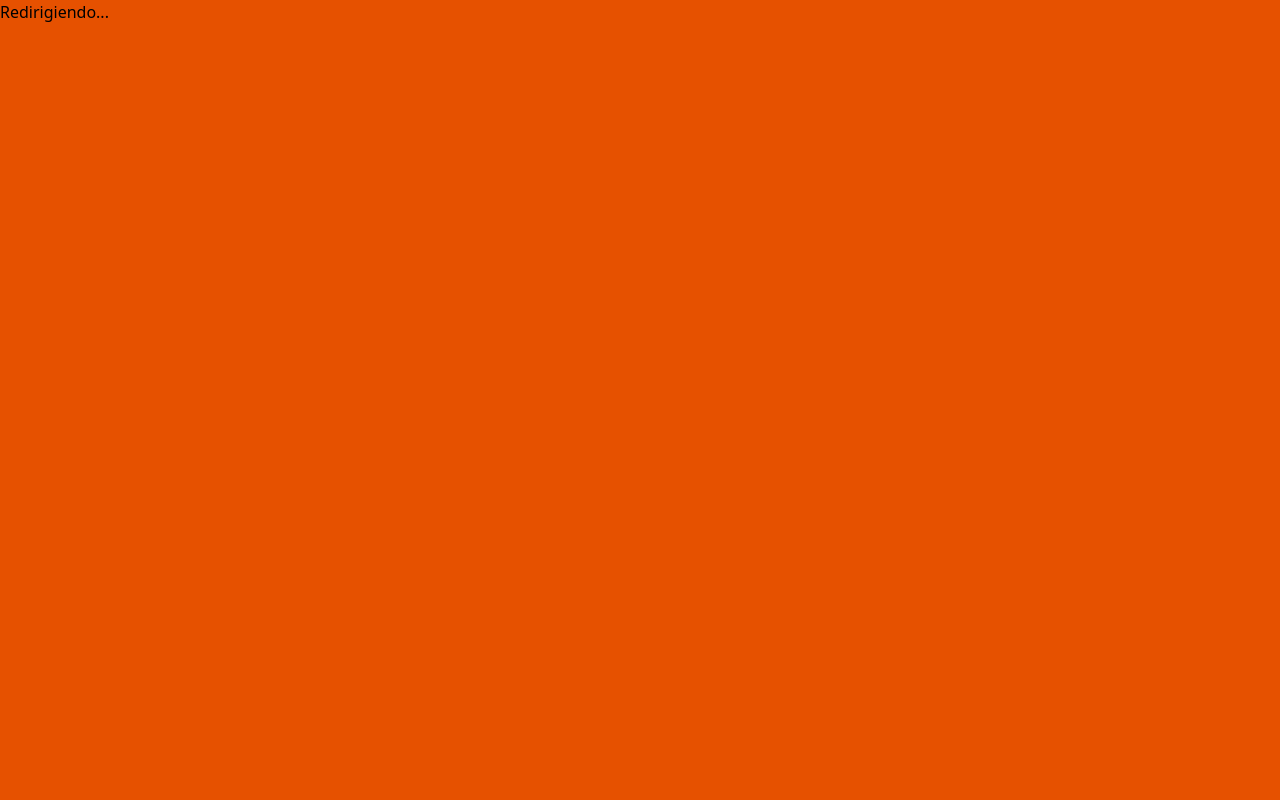
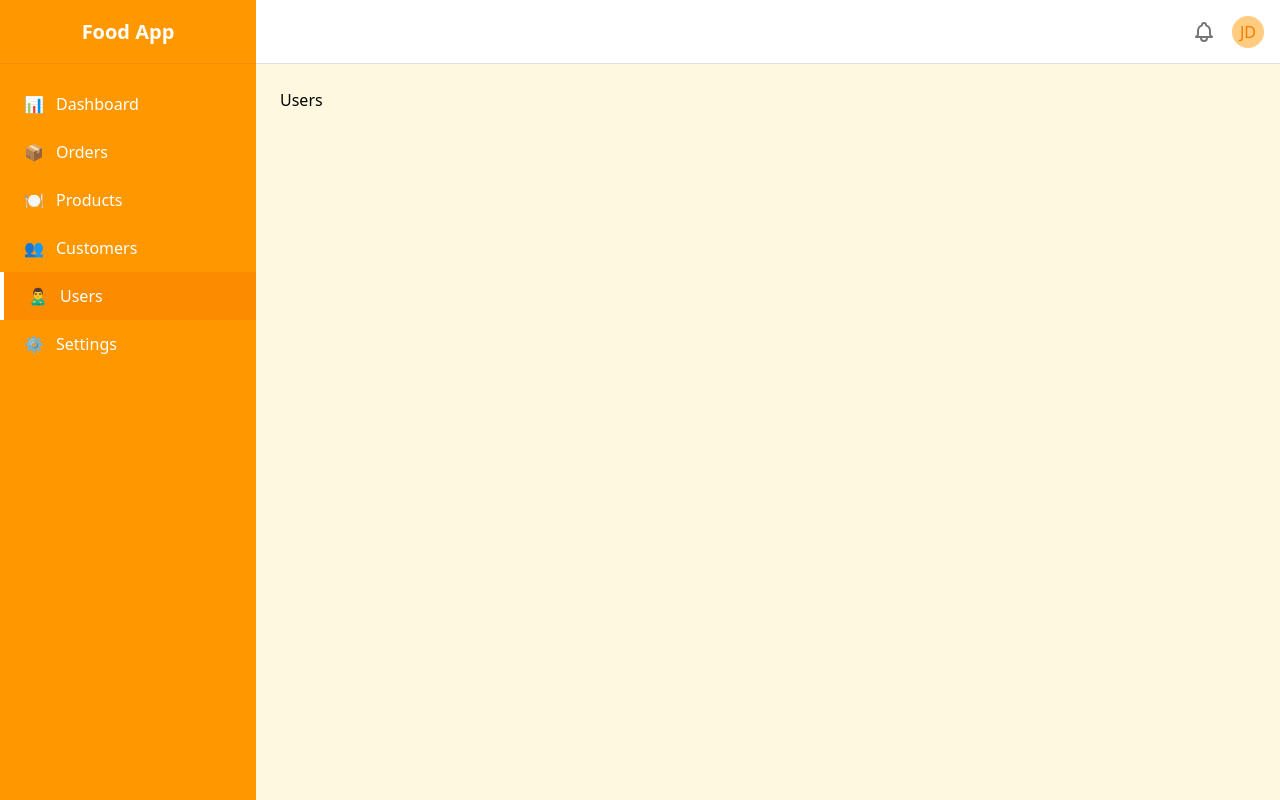
Before and after one commit to jonathanleivag/food_app_web, a Next.js app: page /dashboard/users in a window 1280 px wide. Before the commit this address had no page. Built offline with nearby package versions, Linux system fonts and the light colour scheme; sample sign-in values are in the browser's storage.

Commit message:
feat(dashboard): add navigation and layout enhancements
- Added new pages for Users, Orders, Products, Customers, and Settings
- Updated DashboardLayout to include a selected prop for active navigation highlighting
- Enhanced type definitions to support DashboardLayoutProps

```diff
--- /dev/null
+++ b/src/app/dashboard/customers/page.tsx
@@ -0,0 +1,16 @@
+"use client";
+import DashboardLayout from "@/components/dashboard/dashboardLayout";
+import { withAuth } from "@/hoc/withAuth";
+import { FC } from "react";
+
+const Customers: FC = () => {
+  return (
+    <DashboardLayout selected="Customers">
+      <div>
+        <h1>Customers</h1>
+      </div>
+    </DashboardLayout>
+  );
+};
+
+export default withAuth(Customers);
--- /dev/null
+++ b/src/app/dashboard/orders/page.tsx
@@ -0,0 +1,16 @@
+"use client";
+import DashboardLayout from "@/components/dashboard/dashboardLayout";
+import { withAuth } from "@/hoc/withAuth";
+import { FC } from "react";
+
+const Orders: FC = () => {
+  return (
+    <DashboardLayout selected="Orders">
+      <div>
+        <h1>Orders</h1>
+      </div>
+    </DashboardLayout>
+  );
+};
+
+export default withAuth(Orders);
--- a/src/app/dashboard/page.tsx
+++ b/src/app/dashboard/page.tsx
@@ -6,7 +6,7 @@ import { withAuth } from "@/hoc/withAuth";
 
 const DashboardPage = () => {
   return (
-    <DashboardLayout>
+    <DashboardLayout selected="Dashboard">
       <div className="space-y-6">
         <div className="grid grid-cols-1 md:grid-cols-2 lg:grid-cols-4 gap-6">
           <CardTotalPriceComponent />
--- /dev/null
+++ b/src/app/dashboard/products/page.tsx
@@ -0,0 +1,16 @@
+"use client";
+import DashboardLayout from "@/components/dashboard/dashboardLayout";
+import { withAuth } from "@/hoc/withAuth";
+import { FC } from "react";
+
+const Products: FC = () => {
+  return (
+    <DashboardLayout selected="Products">
+      <div>
+        <h1>Products</h1>
+      </div>
+    </DashboardLayout>
+  );
+};
+
+export default withAuth(Products);
--- /dev/null
+++ b/src/app/dashboard/settings/page.tsx
@@ -0,0 +1,16 @@
+"use client";
+import DashboardLayout from "@/components/dashboard/dashboardLayout";
+import { withAuth } from "@/hoc/withAuth";
+import { FC } from "react";
+
+const Settings: FC = () => {
+  return (
+    <DashboardLayout selected="Settings">
+      <div>
+        <h1>Settings</h1>
+      </div>
+    </DashboardLayout>
+  );
+};
+
+export default withAuth(Settings);
--- /dev/null
+++ b/src/app/dashboard/users/page.tsx
@@ -0,0 +1,16 @@
+"use client";
+import DashboardLayout from "@/components/dashboard/dashboardLayout";
+import { withAuth } from "@/hoc/withAuth";
+import { FC } from "react";
+
+const Users: FC = () => {
+  return (
+    <DashboardLayout selected="Users">
+      <div>
+        <h1>Users</h1>
+      </div>
+    </DashboardLayout>
+  );
+};
+
+export default withAuth(Users);
--- a/src/components/dashboard/dashboardLayout.tsx
+++ b/src/components/dashboard/dashboardLayout.tsx
@@ -1,12 +1,9 @@
 "use client";
 
-import { useState } from "react";
+import { DashboardLayoutProps } from "@/type";
+import { FC, useState } from "react";
 
-export default function DashboardLayout({
-  children,
-}: {
-  children: React.ReactNode;
-}) {
+const DashboardLayout: FC<DashboardLayoutProps> = ({ children, selected }) => {
   const [isSidebarOpen, setIsSidebarOpen] = useState(false);
 
   const menuItems = [
@@ -14,6 +11,7 @@ export default function DashboardLayout({
     { label: "Orders", href: "/dashboard/orders", icon: "📦" },
     { label: "Products", href: "/dashboard/products", icon: "🍽️" },
     { label: "Customers", href: "/dashboard/customers", icon: "👥" },
+    { label: "Users", href: "/dashboard/users", icon: "🙎‍♂️" },
     { label: "Settings", href: "/dashboard/settings", icon: "⚙️" },
   ];
 
@@ -41,7 +39,12 @@ export default function DashboardLayout({
             <a
               key={item.href}
               href={item.href}
-              className="flex items-center px-6 py-3 text-white hover:bg-primary-600 transition-colors"
+              className={`flex items-center px-6 py-3 text-white transition-colors
+                ${
+                  selected.toLocaleLowerCase() === item.label.toLowerCase()
+                    ? "bg-primary-600 border-l-4 border-white"
+                    : "hover:bg-primary-600"
+                }`}
             >
               <span className="mr-3">{item.icon}</span>
               {item.label}
@@ -98,4 +101,6 @@ export default function DashboardLayout({
       </div>
     </div>
   );
-}
+};
+
+export default DashboardLayout;
--- a/src/type.d.ts
+++ b/src/type.d.ts
@@ -1,3 +1,4 @@
+import { ReactNode } from "react";
 export interface LoginFormikValues {
   email: string;
   password: string;
@@ -15,3 +16,14 @@ export interface Login extends Res {
   user?: User;
   token?: string;
 }
+
+export interface DashboardLayoutProps {
+  children: ReactNode;
+  selected:
+    | "Dashboard"
+    | "Orders"
+    | "Products"
+    | "Customers"
+    | "Users"
+    | "Settings";
+}
```
